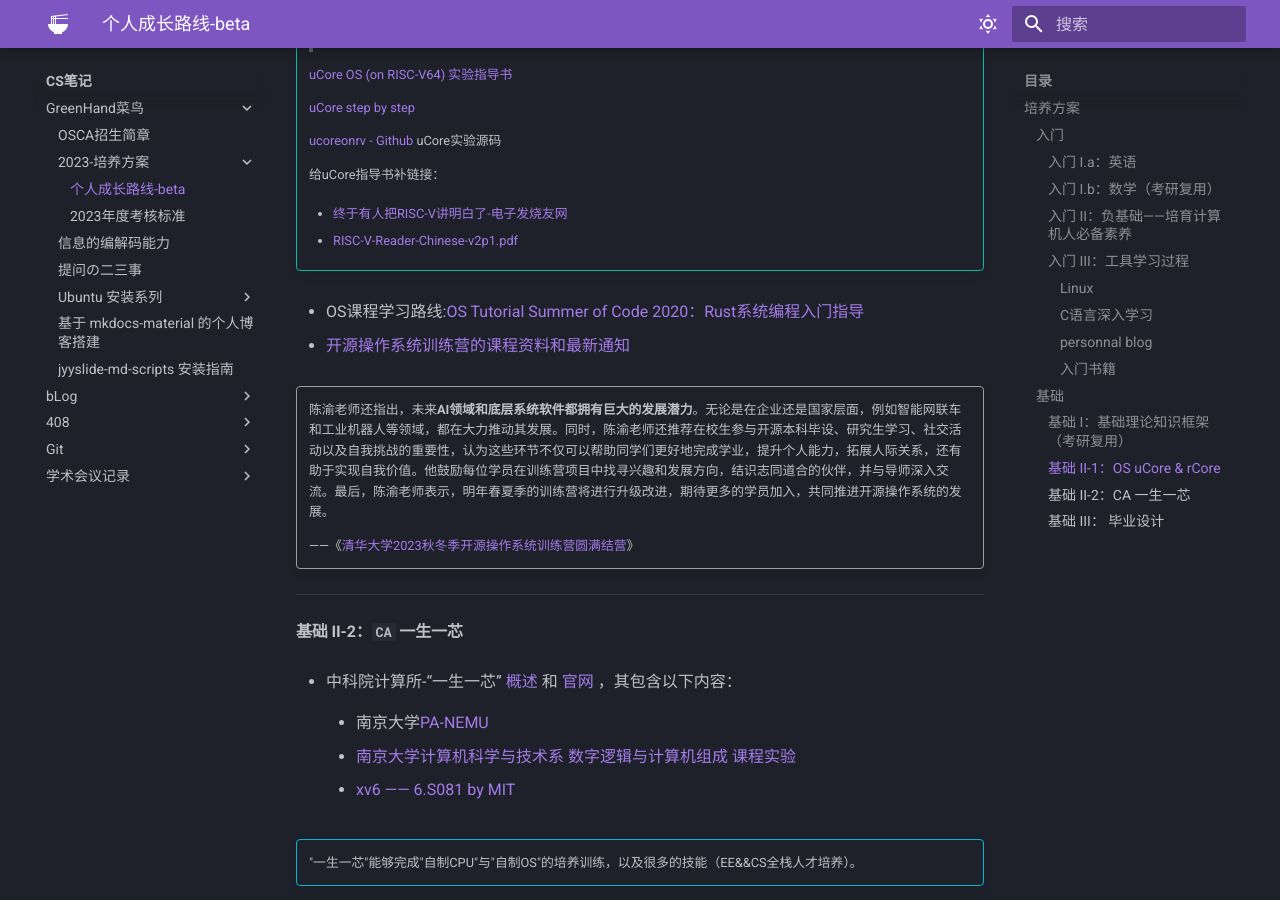
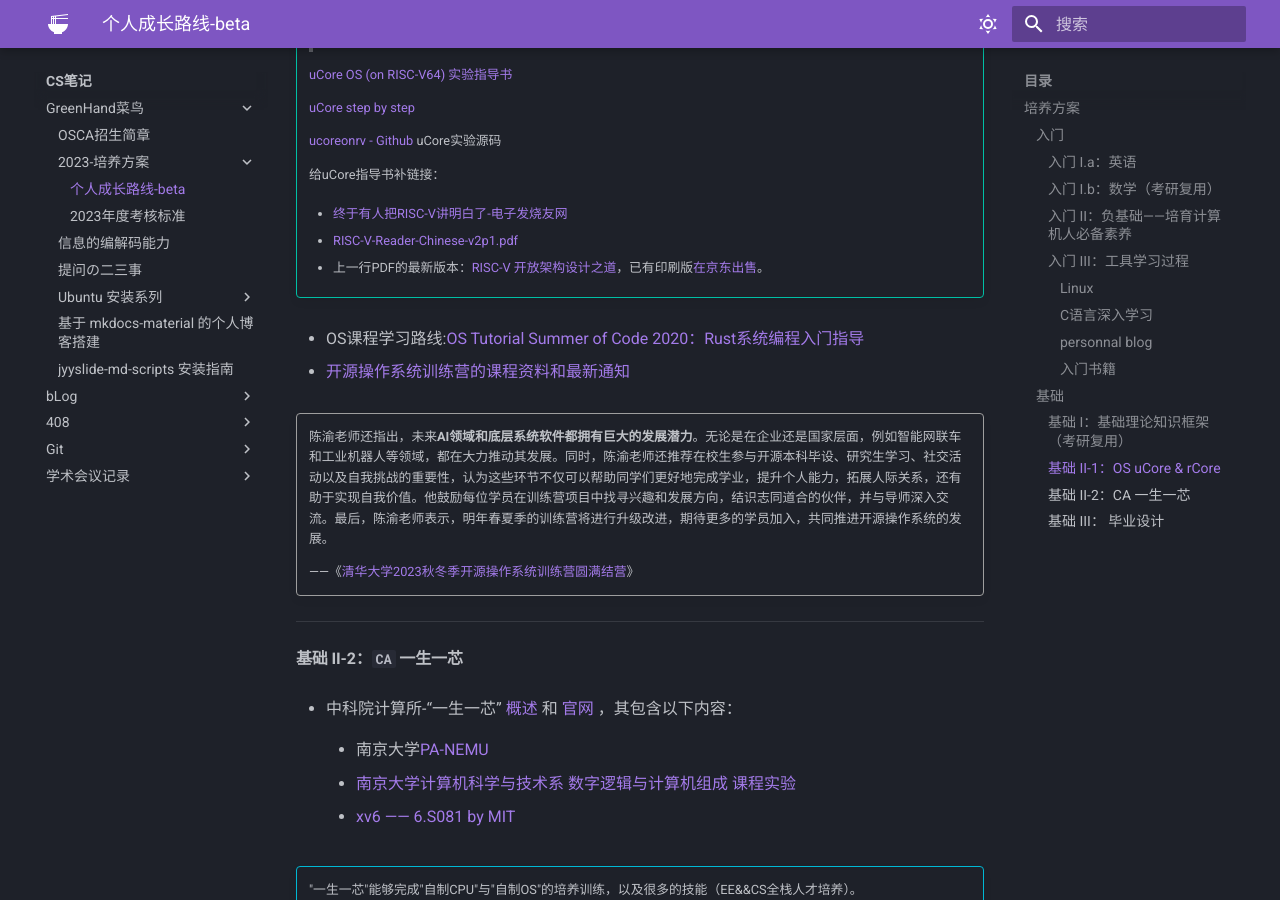
Before and after one commit to Haohahahaha/cs, an MkDocs documentation site: the page built from docs/greenhand/fertile/fertile.md, in a window 1280 px wide and 900 px high, scrolled down 6092 px. Built offline with MkDocs 1.6.1 and Material for MkDocs 9.7.7, drawn with Linux system fonts in a browser that asks for light colours.

Commit message:
2023-12-27_10:33:54 update

```diff
--- a/docs/greenhand/fertile/fertile.md
+++ b/docs/greenhand/fertile/fertile.md
@@ -445,6 +445,7 @@
 
 	- [RISC-V-Reader-Chinese-v2p1.pdf](https://crva.ict.ac.cn/wjxz/202202/P020220217666841292320.pdf)
 
+	- 上一行PDF的最新版本：[RISC-V 开放架构设计之道](http://riscvbook.com/chinese/RISC-V-Reader-Chinese-v1.pdf)，已有印刷版[在京东出售](https://item.jd.com/14304044.html)。
 
 - OS课程学习路线:[OS Tutorial Summer of Code 2020：Rust系统编程入门指导](https://github.com/rcore-os/rCore/wiki/os-tutorial-summer-of-code-2020#step-0-%E8%87%AA%E5%AD%A6rust%E7%BC%96%E7%A8%8B%E5%A4%A7%E7%BA%A67%E5%A4%A9)
 
```
